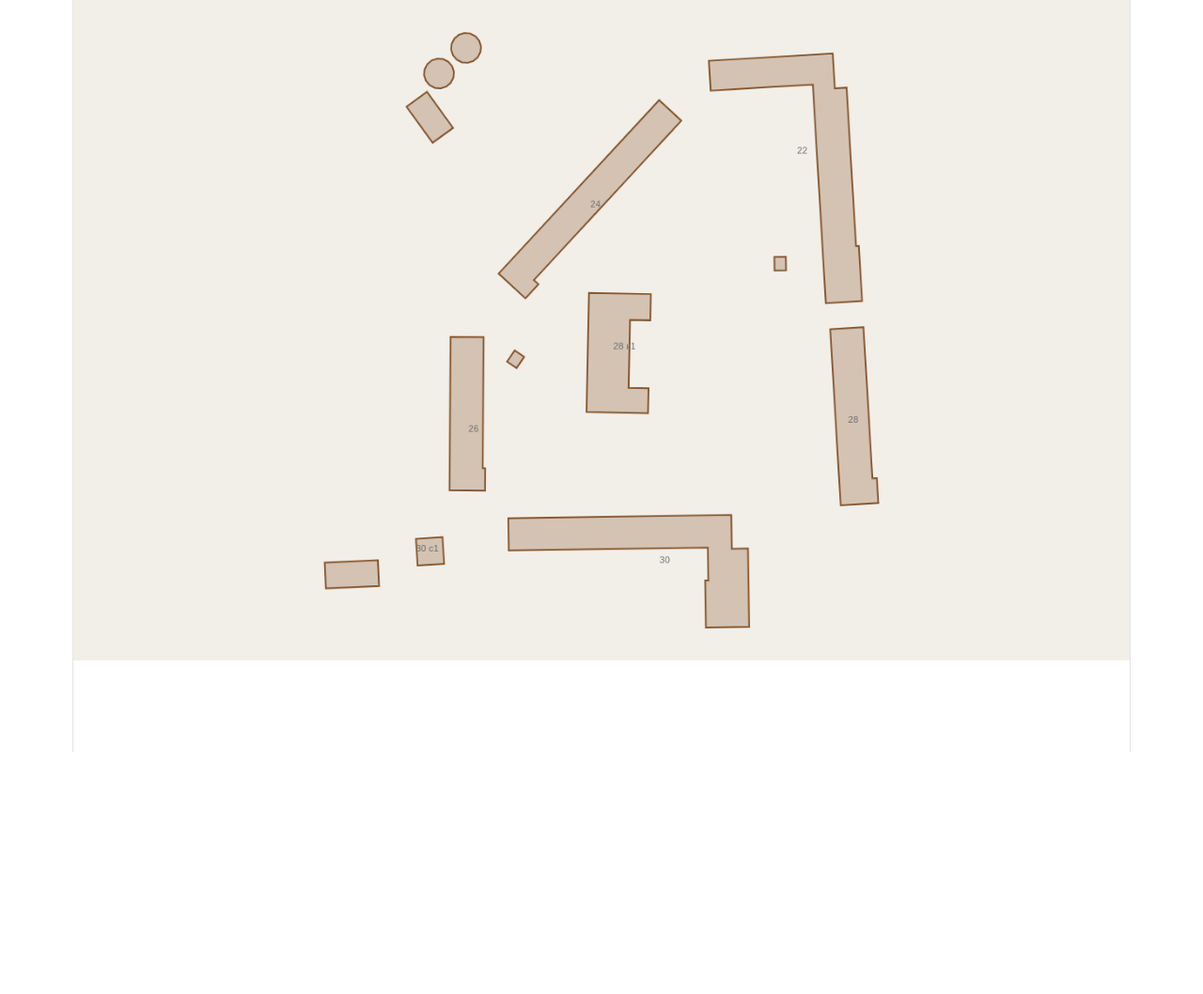
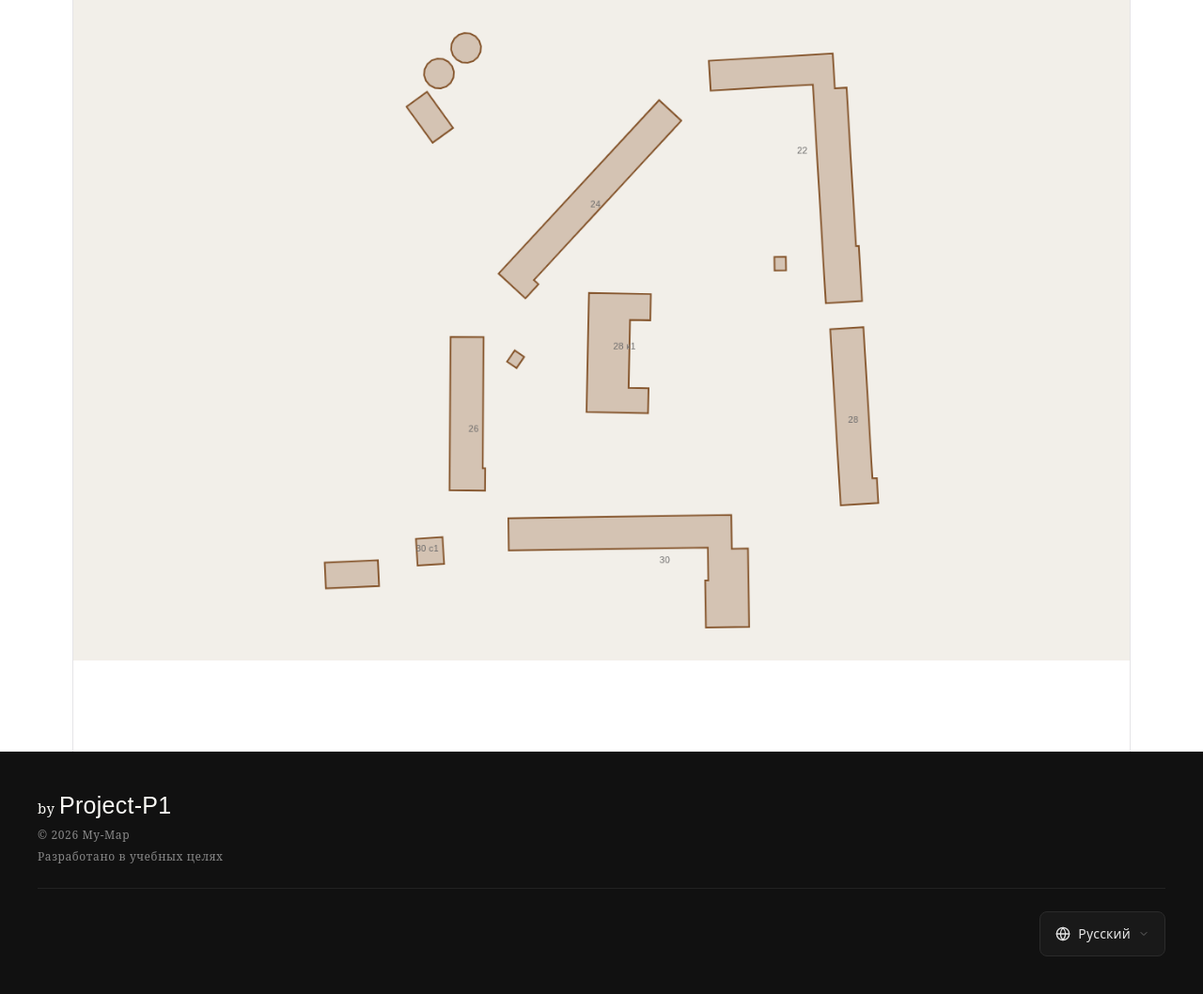
Before and after one commit to ZakharovVlr/My-Map, a website built with Vite: page index.html in a window 1280 px wide. Shown: the whole page at 94% size. Before the commit the page ends 800 px from the top, so only its background shows below. Built offline with nearby package versions, Linux system fonts and the light colour scheme.

Commit message:
add footer

```diff
--- a/index.html
+++ b/index.html
@@ -18,4 +18,45 @@
     <div id="app"></div>
     <script type="module" src="/src/main.js"></script>
   </body>
+
+  <!-- Подвал сайта -->
+  <footer class="site-footer">
+    <div class="footer-bottom">
+      <!-- Верхний блок: только текстовый копирайт -->
+      <div class="footer-copyright">
+        <span class="footer-logo">by <span class="logo-main-footer">Project-P1</span></span>
+        <span class="footer-author">&copy; 2026 My-Map</span>
+        <span class="footer-note">Разработано в учебных целях</span>
+      </div>
+
+      <!-- Нижний блок: кнопка выбора языка с линией наверх -->
+      <div class="footer-lang-row">
+        <details class="lang-selector">
+          <summary class="lang-current">
+            <svg class="icon-globe" width="16" height="16" viewBox="0 0 24 24" fill="none" stroke="currentColor"
+              stroke-width="2" stroke-linecap="round" stroke-linejoin="round">
+              <circle cx="12" cy="12" r="10"></circle>
+              <line x1="2" y1="12" x2="22" y2="12"></line>
+              <path d="M12 2a15.3 15.3 0 0 1 4 10 15.3 15.3 0 0 1-4 10 15.3 15.3 0 0 1-4-10 15.3 15.3 0 0 1 4-10z">
+              </path>
+            </svg>
+            <span>Русский</span>
+            <svg class="icon-arrow" width="12" height="12" viewBox="0 0 24 24" fill="none" stroke="currentColor"
+              stroke-width="2" stroke-linecap="round" stroke-linejoin="round">
+              <polyline points="6 9 12 15 18 9"></polyline>
+            </svg>
+          </summary>
+
+          <ul class="lang-dropdown">
+            <li><a href="#" class="lang-link active">Русский</a></li>
+            <li><a href="#" class="lang-link">English (US)</a></li>
+            <li><a href="#" class="lang-link">Deutsch (Germany)</a></li>
+            <li><a href="#" class="lang-link">Français (France)</a></li>
+            <li><a href="#" class="lang-link">日本語 (Japan)</a></li>
+            <li><a href="#" class="lang-link">中文 (China)</a></li>
+          </ul>
+        </details>
+      </div>
+    </div>
+  </footer>
 </html>
--- a/src/style.css
+++ b/src/style.css
@@ -294,3 +294,143 @@ code {
     border-right-color: var(--border);
   }
 }
+
+
+
+/* !!!!!!!!!!!!!!!!!!!!!!!!!!!!!!!!!!!!!!! */
+/* !!!!!!!!!!!!!!!!!!!!!!!!!!!!!!!!!!!!!!! */
+/* !!!!!!!!!!!!!!!!!!!!!!!!!!!!!!!!!!!!!!! */
+/* !!!!!!!!!!!!!!!!!!!!!!!!!!!!!!!!!!!!!!! */
+/* !!!!!!!!!!!!!!!!!!!!!!!!!!!!!!!!!!!!!!! */
+.site-footer {
+  width: var(--block-width);
+  background-color: #111111;
+  color: #888888;
+  font-family: system-ui, -apple-system, sans-serif;
+  padding: 40px 24px;
+}
+
+/* Главный контейнер нижней части футера */
+.footer-bottom {
+  max-width: 1200px;
+  margin: 0 auto;
+  display: flex;
+  flex-direction: column;
+  /* Элементы встают друг под друга */
+  gap: 24px;
+  /* Расстояние между текстом и линией */
+}
+
+/* Блок с текстом (теперь сверху) */
+.footer-copyright {
+  display: flex;
+  flex-direction: column;
+  gap: 6px;
+  font-size: 12px;
+  line-height: 1.4;
+  letter-spacing: 0.05em;
+}
+
+.footer-author {
+  font-family: 'Noto Serif', sans-serif;
+}
+
+.footer-logo {
+  font-family: 'Noto Serif', sans-serif;
+  color: #faf9f5;
+  font-size: 15px;
+  font-weight: 200;
+}
+
+.logo-main-footer {
+  font-family: 'Bitcount Single', sans-serif;
+  font-size: 25px;
+  letter-spacing: 0.01em;
+}
+
+.footer-note {
+  font-family: 'Noto Serif', sans-serif;
+}
+
+/* Строка с выбором языка и линией над ней */
+.footer-lang-row {
+  border-top: 1px solid #222222;
+  /* Линия теперь строго здесь */
+  padding-top: 24px;
+  /* Отступ от линии до кнопки */
+  display: flex;
+  justify-content: flex-end;
+  /* Сдвигает кнопку языка в правый угол */
+}
+
+/* Селектор языка и выпадающее меню остаются прежними */
+.lang-selector {
+  position: relative;
+  user-select: none;
+}
+
+.lang-current {
+  display: flex;
+  align-items: center;
+  gap: 8px;
+  padding: 10px 16px;
+  background-color: #191919;
+  border: 1px solid #2b2b2b;
+  border-radius: 8px;
+  color: #e5e5e5;
+  font-size: 14px;
+  cursor: pointer;
+  list-style: none;
+}
+
+.lang-current::-webkit-details-marker {
+  display: none;
+}
+
+.lang-current:hover {
+  background-color: #222222;
+  border-color: #3a3a3a;
+}
+
+.lang-selector[open] .icon-arrow {
+  transform: rotate(180deg);
+}
+
+.icon-arrow {
+  transition: transform 0.2s ease;
+  color: #666666;
+}
+
+.lang-dropdown {
+  position: absolute;
+  bottom: calc(100% + 8px);
+  right: 0;
+  width: 200px;
+  background-color: #191919;
+  border: 1px solid #2b2b2b;
+  border-radius: 12px;
+  padding: 8px 0;
+  margin: 0;
+  list-style: none;
+  box-shadow: 0 10px 30px rgba(0, 0, 0, 0.5);
+  z-index: 100;
+}
+
+.lang-link {
+  display: block;
+  padding: 10px 20px;
+  color: #aaaaaa;
+  text-decoration: none;
+  font-size: 14px;
+  transition: background-color 0.15s, color 0.15s;
+}
+
+.lang-link:hover {
+  background-color: #222222;
+  color: #ffffff;
+}
+
+.lang-link.active {
+  color: #ffffff;
+  font-weight: 500;
+}
```
